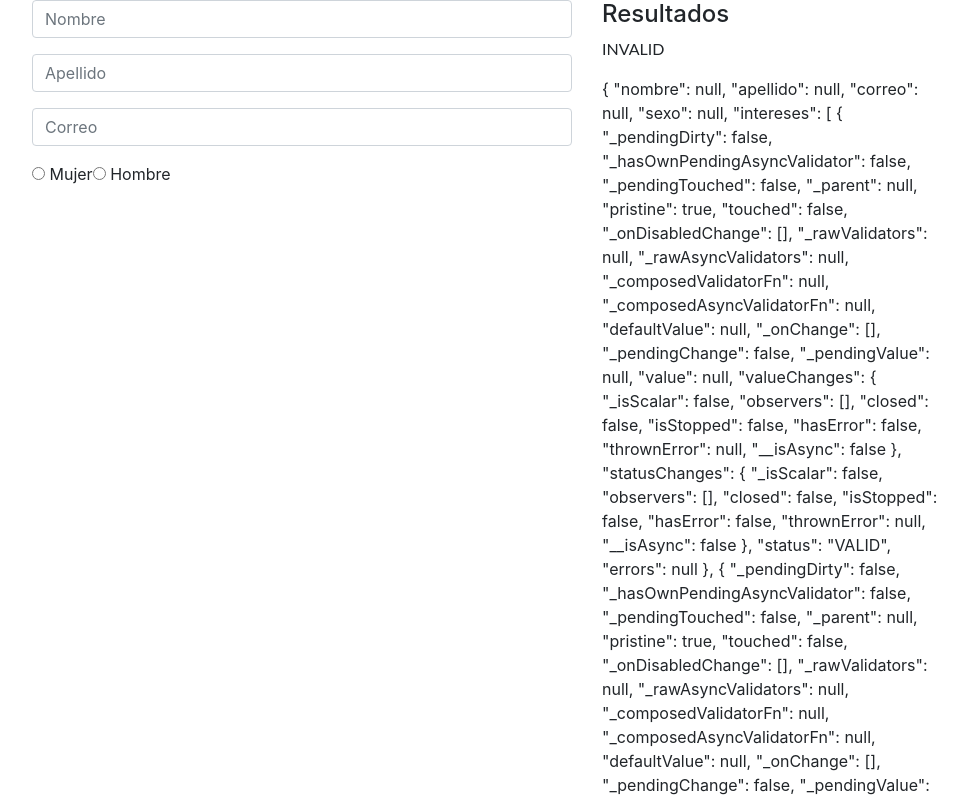
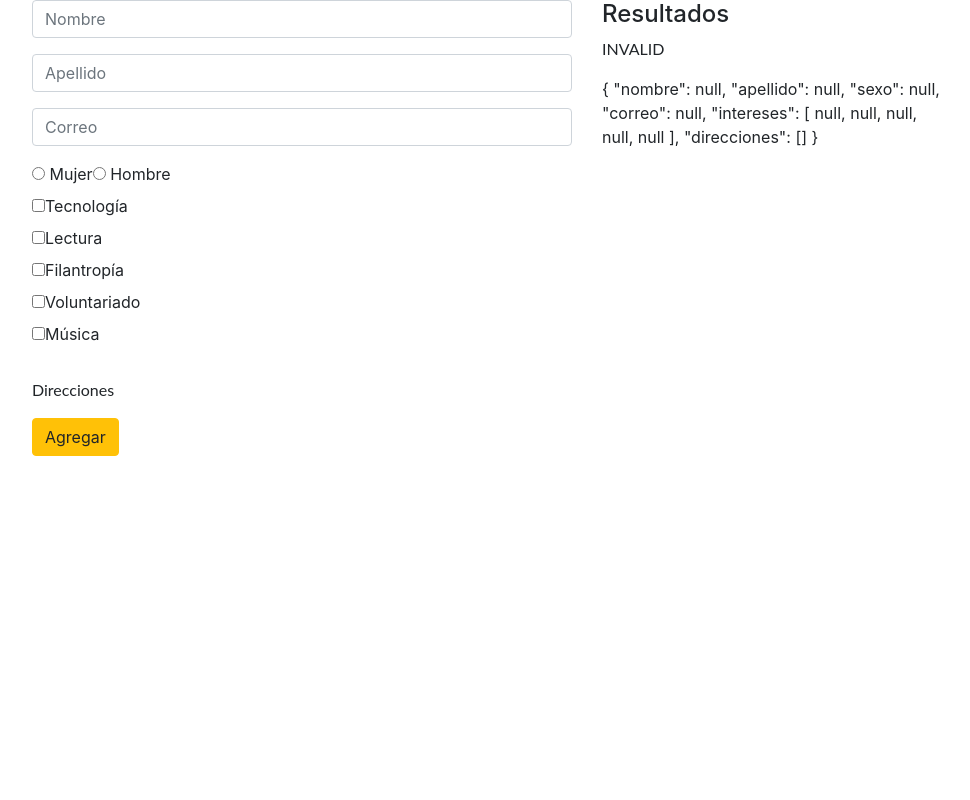
Before and after one commit to Melissadrrs/angular-pruebas, an Angular app: page / in a window 1280 px wide. Shown: the top 800 px of the page, without its empty margins (148-1118 px from the left). Built offline with nearby package versions, Linux system fonts and the light colour scheme.

Commit message:
3 files modified

```diff
--- a/src/app/Validadores/Validators-Util.ts
+++ b/src/app/Validadores/Validators-Util.ts
@@ -26,4 +26,37 @@ if(aux.length<2) return null;
 
   }
 
+  validadorMinimoChecks(
+    formArrayName: string,
+    minimoChecks: number
+  ): ValidatorFn {
+    return (ctrl: AbstractControl) => {
+      if (!ctrl || !ctrl.parent) {
+        return null;
+      }
+
+      const fa = ctrl.parent.get(formArrayName) as FormArray;
+
+      if (!fa || !fa.controls) {
+        return null;
+      }
+
+      let checksSeleccionados = 0;
+
+      for (const control of fa.controls) {
+        if (control.value) {
+          checksSeleccionados++;
+        }
+      }
+
+      if (checksSeleccionados < minimoChecks) {
+        return { minimoChecks: true };
+      }
+
+      return null;
+    };
+  }
+
+
+
 }
--- a/src/app/app.component.html
+++ b/src/app/app.component.html
@@ -20,14 +20,12 @@
 
             <span class="error" *ngIf="grupo.get('correo').hasError('correoGratuito') && grupo.get('correo').touched">No se admite correo gratuito</span>
         </div>
-
-        <div>
           <div class="radio-inline" >
- <!--              <label *ngFor="let sexo of ArraySexo; let indice=index"  >
+<!--               <label *ngFor="let sexo of ArraySexo; let indice=index"  >
                 <input type="radio" name="sexo" [value]="indice" formControlName="sexo" >
                 {{sexo}}
               </label> -->
-              <ng-template ngFor [ngForOf]="ArraySexo" let-sexo let-i="indice" >
+              <ng-template ngFor [ngForOf]="ArraySexo" let-sexo let-indice="index" >
               <label >
                 <input type="radio" name="sexo" [value]="indice" formControlName="sexo" >
                 {{sexo}}
@@ -35,13 +33,26 @@
               </ng-template>
           </div>
           <div formArrayName="intereses">
-				<div *ngFor="let control of grupo.get('intereses').controls; let indice = index">
+				<div *ngFor="let control of grupo.get('intereses').controls;   index as indice;" >
 					<label>
-						<input type="checkbox" [formControlName]="indice" [name]="indice">{{intereses[indice]}}
+						<input type="checkbox" [formControlName]="indice" [name]="indice" >{{intereses[indice]}}
 					</label>
 				</div>
+        	<span class="error" *ngIf="grupo.get('intereses').touched && grupo.get('intereses').invalid">Debe
+					seleccionar 3 checks al menos</span>
           </div>
-        </div>
+<br/>
+
+
+          <div formArrayName="direcciones">
+            <p>Direcciones</p>
+            <button class="btn btn-warning" (click)="addDireccion()">Agregar</button>
+            <div class="form-group row" *ngFor="let control of grupo.get('direcciones').controls; index as indice">
+              <input type="text" class="form-control" [formControlName]="indice" [name]="indice">
+              <button class="btn btn-danger col-7" (click)="removeDireccion(indice)">Eliminar</button>
+            </div>
+          </div>
+
      </form>
     <div class="col-4">
       <h4>Resultados</h4>
--- a/src/app/app.component.ts
+++ b/src/app/app.component.ts
@@ -34,9 +34,11 @@ ArraySexo: Array<string> =['Mujer','Hombre'];
       this.grupo=this.fb.group({
         nombre:[null,Validators.required],
         apellido:[null,Validators.required],
+                sexo:[null,Validators.required],
         correo:[null,[Validators.required,Validators.pattern(/^([a-zA-Z0-9_\-\.]+)@([a-zA-Z0-9_\-\.]+)\.([a-zA-Z]{2,5})$/),this.validatorsUtil.validadorCorreos(this.dominiosCorreosGratuitos)]],
-        sexo:[null,Validators.required],
-        intereses:[this.intereses.map(x=> this.fb.control(null))]
+
+        intereses: this.fb.array(this.intereses.map(x=> this.fb.control(null)),this.validatorsUtil.validadorMinimoChecks("intereses",3)),
+        direcciones: this.fb.array([])
         })
 
   }
@@ -44,4 +46,18 @@ ArraySexo: Array<string> =['Mujer','Hombre'];
   CallChange(event:any){
     console.log(event.target)
   }
+
+  addDireccion(){
+    const fa:FormArray=this.grupo.get('direcciones') as FormArray;
+
+    fa.push(this.fb.control(null));
+
+  }
+
+    removeDireccion(indice:any){
+    const fa:FormArray=this.grupo.get('direcciones') as FormArray;
+
+    fa.removeAt(indice);
+
+  }
 }
```
